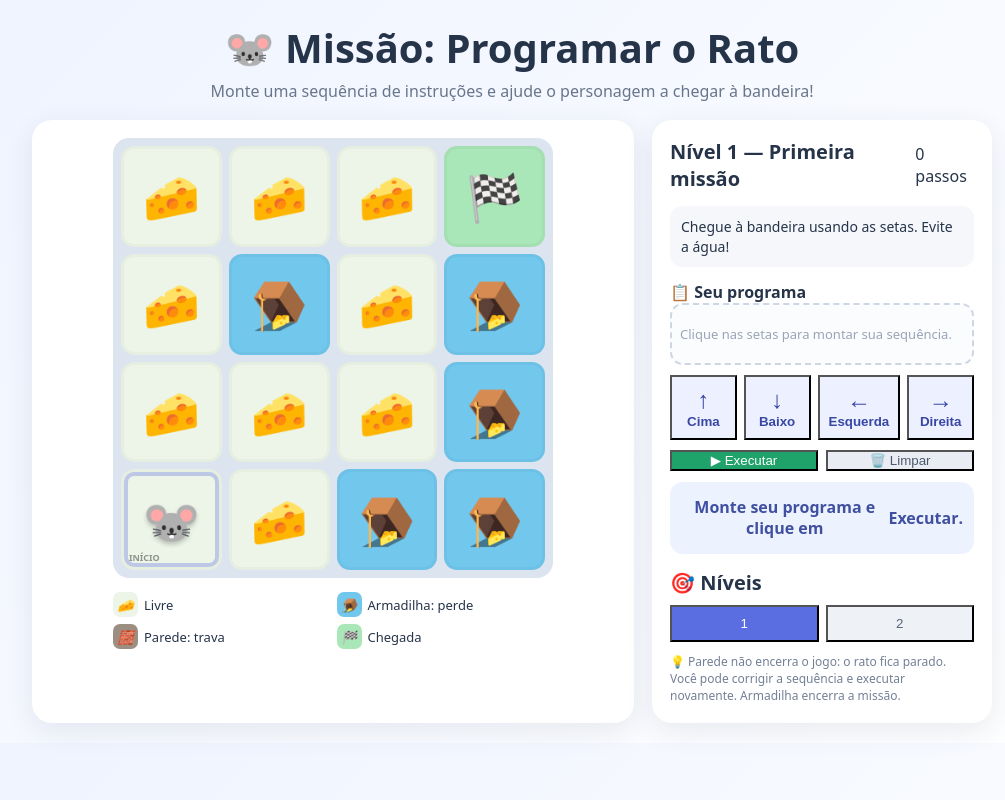
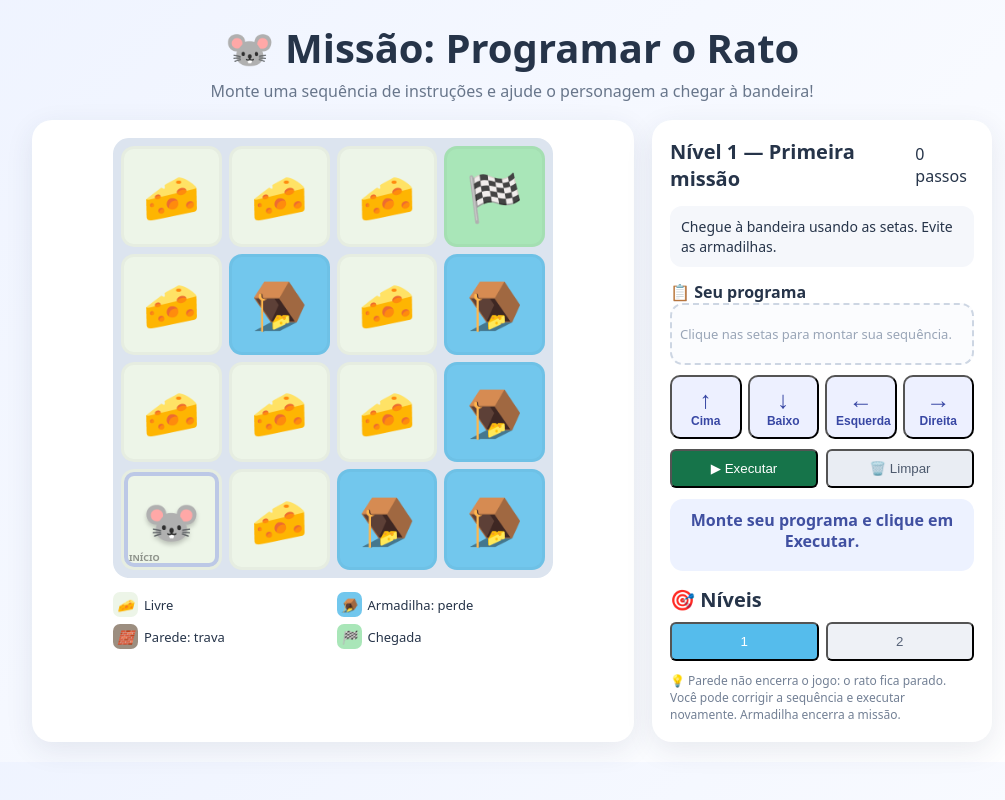
Before and after one commit to sergiofdf/jogo-apresentacao, a plain HTML site: page index.html in a window 1280 px wide. Shown: the whole page, without its empty margins (128-1133 px from the left). Drawn offline with Linux system fonts and the light colour scheme.

Commit message:
fix: ajustes de estilizacao

```diff
--- a/main.js
+++ b/main.js
@@ -20,6 +20,7 @@ let icon = { f: '👣', w: '💧', x: '🧱', g: '🏁' };
 if(version === 'v2')
 {
     icon = { f: '🧀', w: '🪤', x: '🧱', g: '🏁' };
+    levels[1].c = 'Chegue à bandeira usando as setas. Evite as armadilhas.';
 }
 
 const commandIcons = { U: '↑', D: '↓', L: '←', R: '→' };
@@ -40,6 +41,8 @@ function level(n) {
     document.getElementById('challenge').textContent = levels[n].c;
 
     if (version === 'v2') {
+        const title = document.querySelector('title');
+        title.textContent = 'Missão: Programar o Rato';
 
         const h1 = document.querySelector('h1');
         h1.textContent = '🐭 Missão: Programar o Rato';
--- a/style.css
+++ b/style.css
@@ -72,10 +72,6 @@ h1 {
 
 .wall {
     background: #9c8e80
-}
-
-.bomb {
-    background: #ffb55c
 }
 
 .finish {
@@ -169,15 +165,19 @@ h1 {
 .buttons {
     display: grid;
     grid-template-columns: repeat(4, 1fr);
-    gap: 7px;
+    gap: 6px;
     margin: 10px 0
 }
 
 .cmd {
+    min-width: 65px;
     background: #edf0ff;
+    font-size: 12px;
     color: #3847a4;
     padding: 9px;
-    font-weight: 800
+    font-weight: 800;
+    border-radius: 10px;
+    cursor: pointer;
 }
 
 .cmd b {
@@ -192,13 +192,19 @@ h1 {
 }
 
 .run {
-    background: #20a36a;
-    color: #fff
+    background: #16744a;
+    color: #fff;
+    padding: 10px;
+    border-radius: 6px;
+    cursor: pointer;
 }
 
 .clear {
     background: #e9edf3;
-    color: #4d5a6d
+    color: #4d5a6d;
+    padding: 10px;
+    border-radius: 6px;
+    cursor: pointer;
 }
 
 .msg {
@@ -207,9 +213,6 @@ h1 {
     border-radius: 13px;
     padding: 11px;
     text-align: center;
-    display: flex;
-    align-items: center;
-    justify-content: center;
     font-weight: 750;
     line-height: 1.3
 }
@@ -244,11 +247,13 @@ h1 {
     flex: 1;
     background: #eef1f6;
     color: #566277;
-    padding: 9px
+    padding: 10px;
+    border-radius: 6px;
+    cursor: pointer;
 }
 
 .lvl.active {
-    background: #5b6ee1;
+    background: #55bcec;
     color: white
 }
 
```
Also changed, not shown: index.html (+6 -4 lines).
